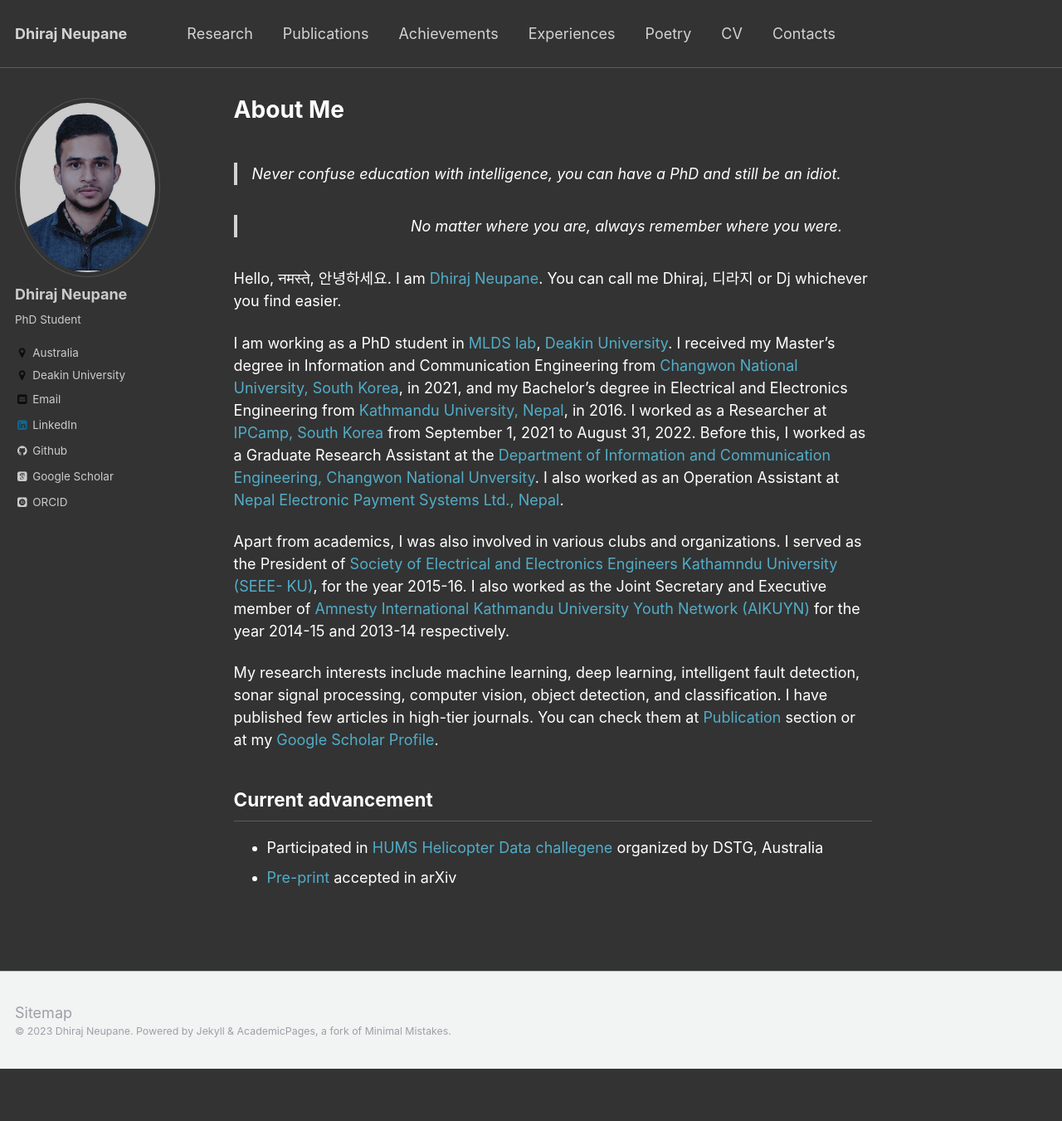
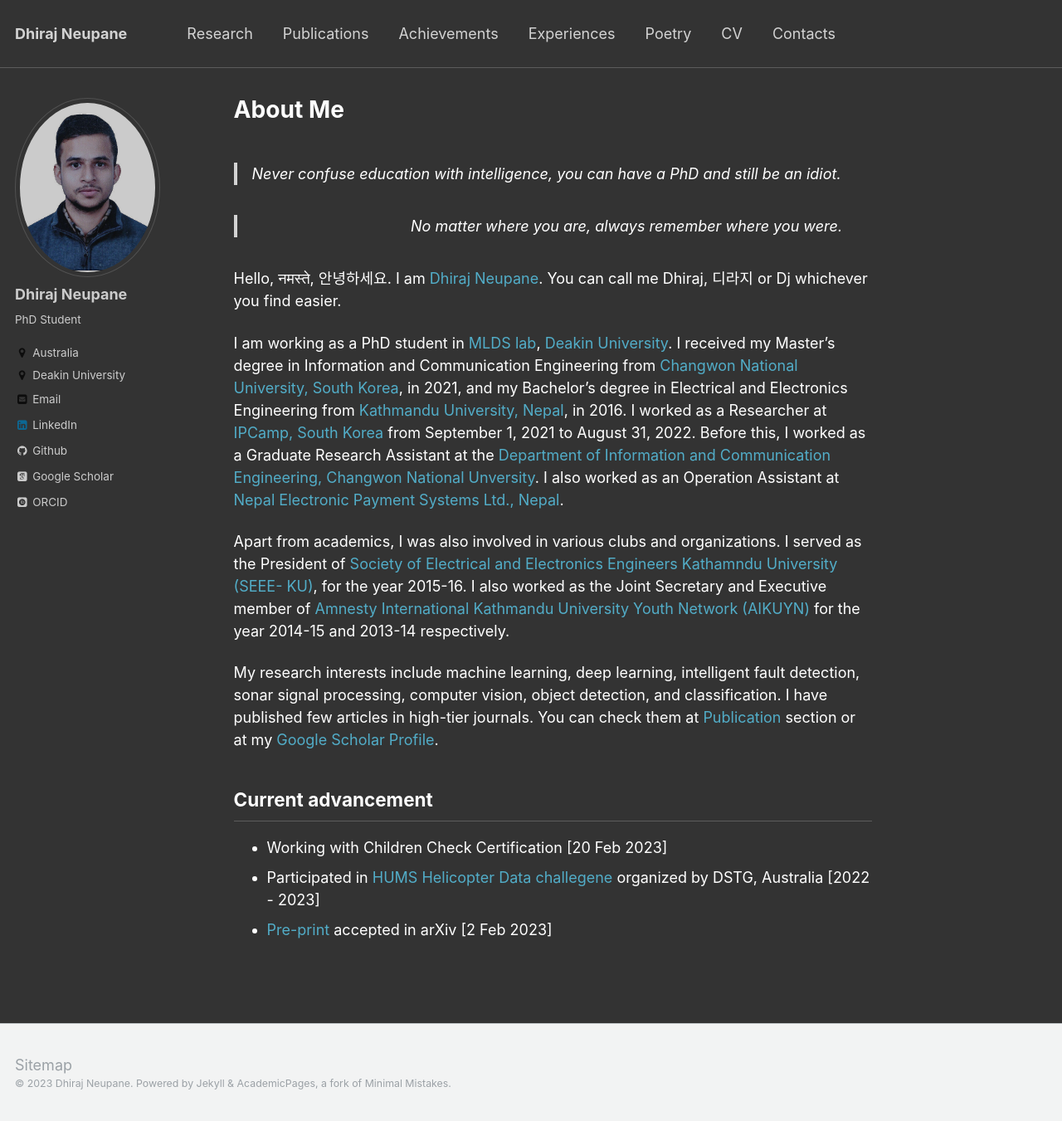
Before and after one commit to dhirajneupane/academicPortfolio, a Jekyll site: the page built from _pages/about.md, in a window 1280 px wide and 1351 px high. Shown: the whole window at 83% size. Built offline with Jekyll 4.4.1, drawn with Linux system fonts in a browser that asks for light colours; some web fonts are replaced.

Commit message:
Update about.md

```diff
--- a/_pages/about.md
+++ b/_pages/about.md
@@ -20,5 +20,6 @@ Apart from academics, I was also involved in various clubs and organizations. I
 My research interests include machine learning, deep learning, intelligent fault detection, sonar signal processing, computer vision, object detection, and classification. I have published few articles in high-tier journals. You can check them at [Publication](https://www.dhirajneupane.com.np/publications/){:target="_blank"} section or at my [Google Scholar Profile](https://scholar.google.com/citations?user=KtSkA68AAAAJ&hl=en){:target="_blank"}.
 
 ## Current advancement
-* Participated in [HUMS Helicopter Data challegene](https://humsconference.com.au/HUMS2023datachallenge/){:target="_blank"} organized by DSTG, Australia
-* [Pre-print](https://arxiv.org/abs/2302.00837v1) accepted in arXiv
+* Working with Children Check Certification [20 Feb 2023]
+* Participated in [HUMS Helicopter Data challegene](https://humsconference.com.au/HUMS2023datachallenge/){:target="_blank"} organized by DSTG, Australia [2022 - 2023]
+* [Pre-print](https://arxiv.org/abs/2302.00837v1) accepted in arXiv [2 Feb 2023]
```
